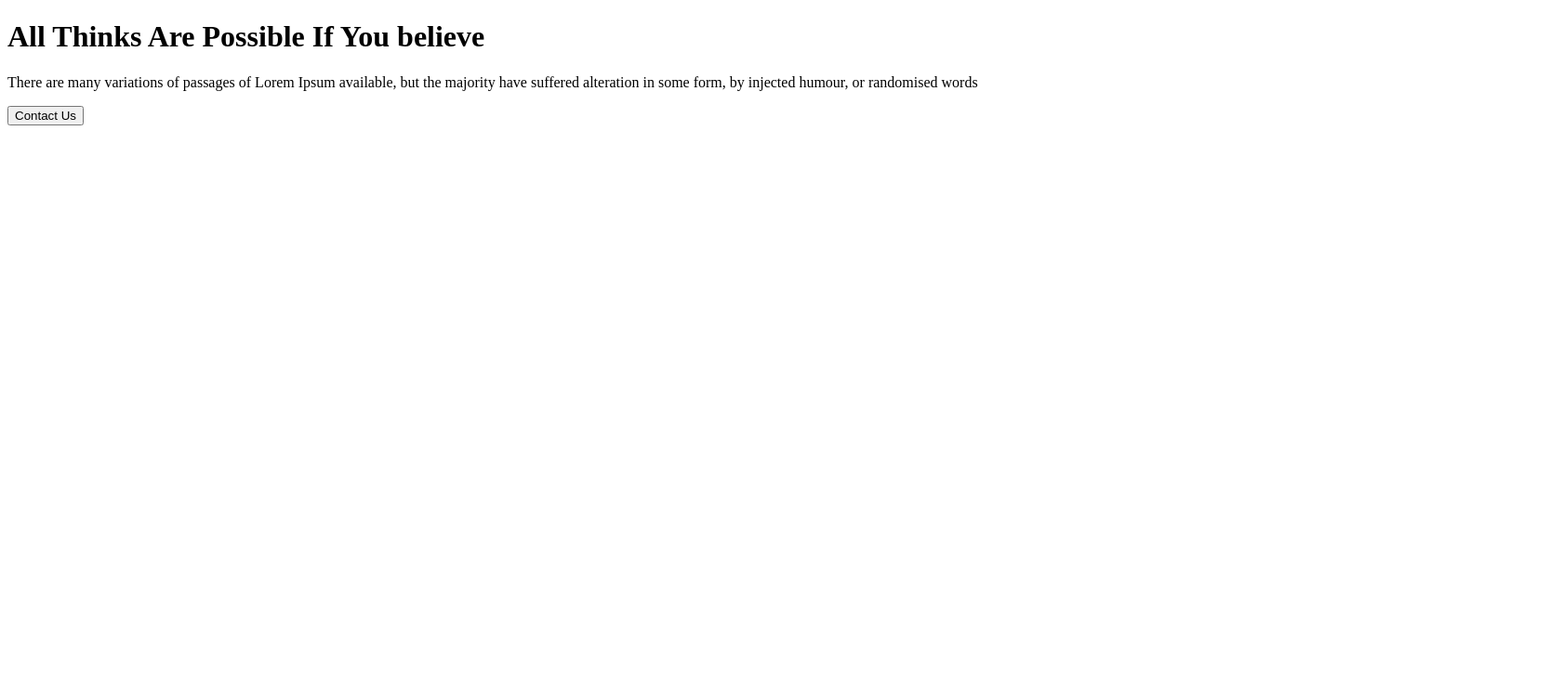
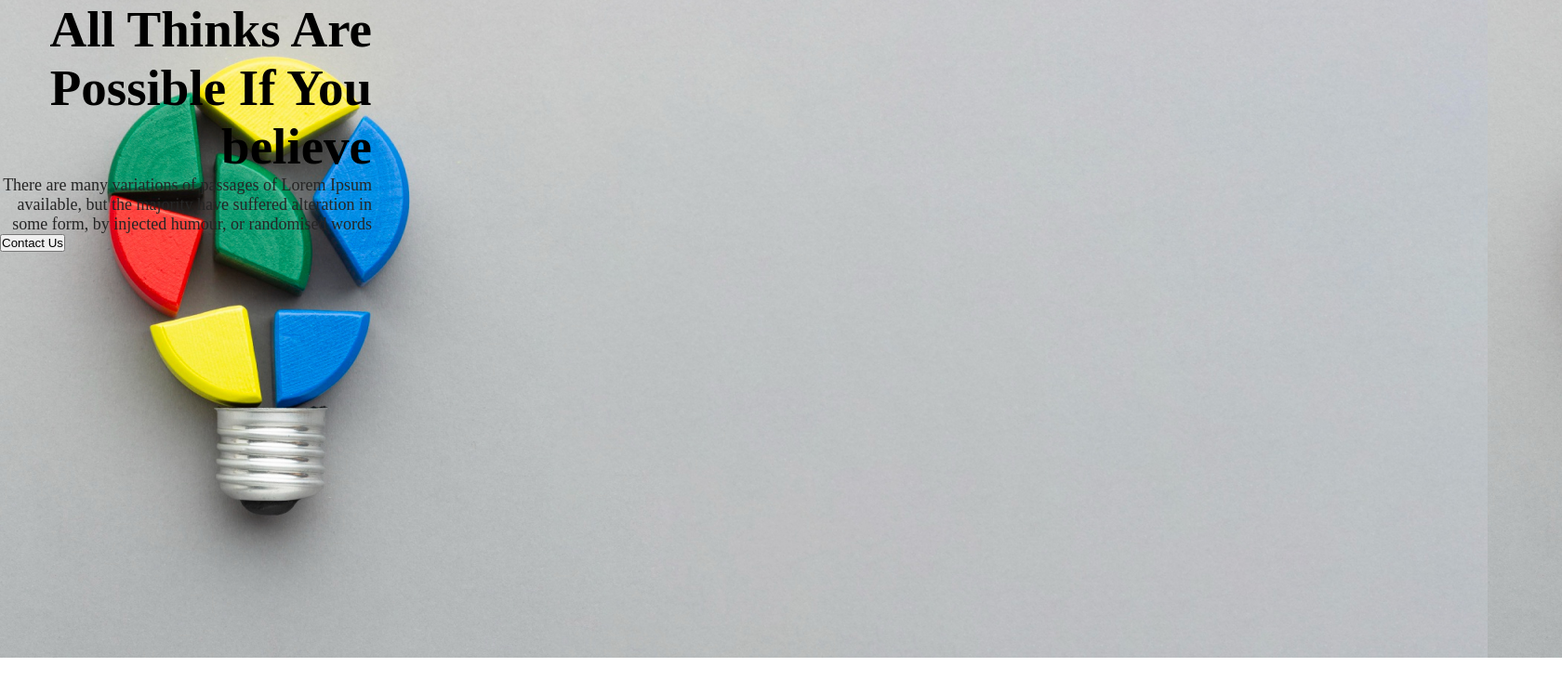
Before and after one commit to mahdigithubr/new-year-new-me, a plain HTML site: page index.html in a window 1280 px wide. Shown: the whole page at 93% size, 1680 px wide, since content can reach past the window. Drawn offline with Linux system fonts and the light colour scheme.

Commit message:
added some style

```diff
--- a/index.html
+++ b/index.html
@@ -9,7 +9,7 @@
   <body>
     <header class="header">
       <div class="header-div">
-        <h1 class="hader-title">All Thinks Are Possible If You believe</h1>
+        <h1 class="header-title">All Thinks Are Possible If You believe</h1>
         <p class="header-des">
           There are many variations of passages of Lorem Ipsum available, but
           the majority have suffered alteration in some form, by injected
--- a/styles/bannar2.css
+++ b/styles/bannar2.css
@@ -0,0 +1,29 @@
+* {
+  margin: 0;
+  padding: 0;
+  box-sizing: border-box;
+}
+
+.header {
+  width: 1680px;
+  height: 708px;
+  background-image: url("../images/banner/banner2.png");
+  background-position: 0px 0px;
+  background-position: bottom left;
+}
+
+.header-div {
+  width: 400px;
+}
+
+.header-div .header-title {
+  color: black;
+  font-size: 55px;
+  text-align: right;
+}
+
+.header-des {
+  text-align: right;
+  font-size: 18px;
+  color: rgb(37, 37, 37);
+}
```
Also changed, not shown: images/banner/banner1.png (added), images/banner/banner2.png (added), images/banner/banner3.png (added), images/gradient1.png (added), images/gradient2.png (added), images/gradient3.png (added), images/icons/ecom.png (added), images/icons/fb.png (added), images/icons/js.png (added), images/icons/smoke.png (added), images/icons/twitter.png (added), images/icons/web.png (added), images/icons/youtube.png (added), images/person.png (added), 1 more files.
